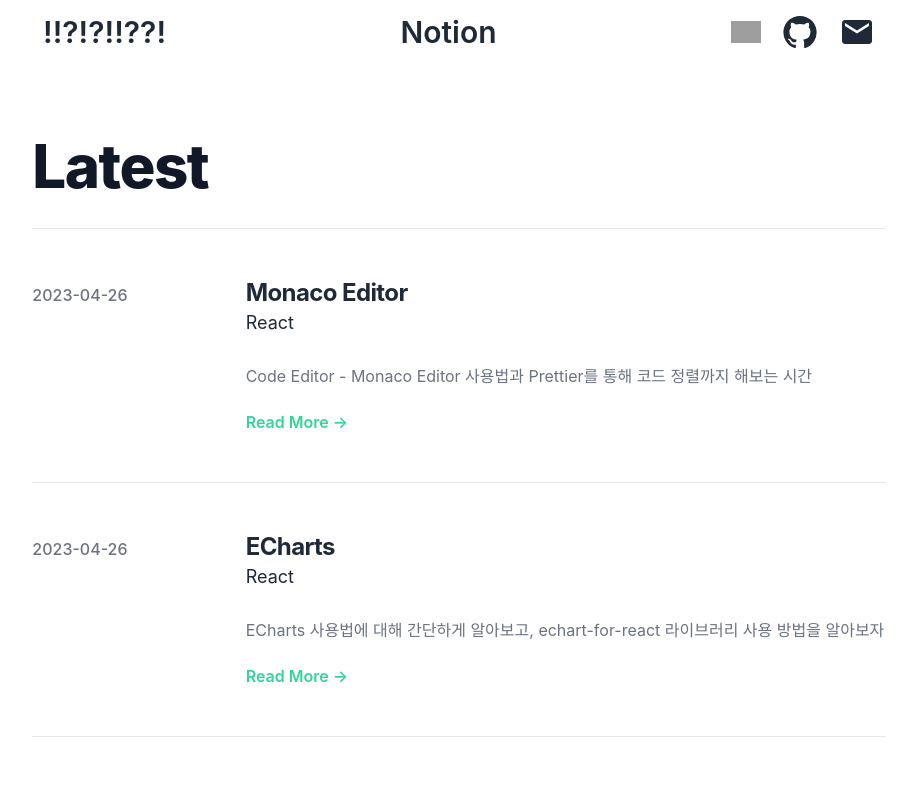
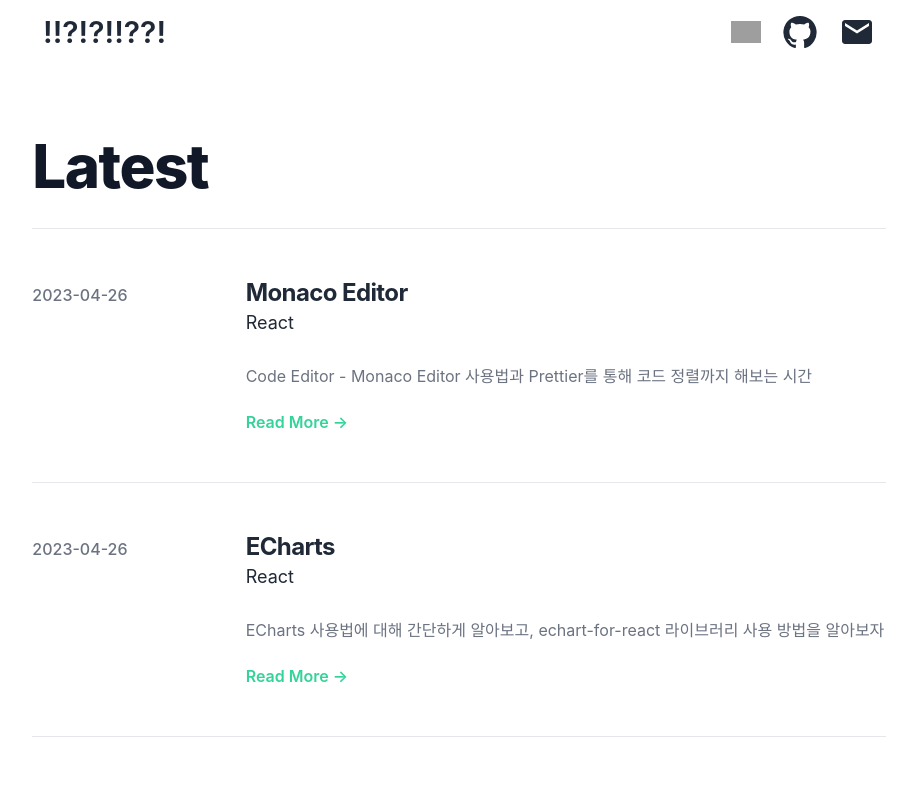
Before and after one commit to wonlee6/wonlee6-blog, a Next.js app: page / in a window 1280 px wide. Shown: the top 789 px of the page, without its empty margins (181-1098 px from the left). Built offline with nearby package versions, Linux system fonts and the light colour scheme; grey boxes are pictures that could not be loaded.

Commit message:
hidden notion in nav bar

```diff
--- a/components/nav.tsx
+++ b/components/nav.tsx
@@ -50,9 +50,9 @@
           <div className='text-3xl font-semibold'>
             <Link href={`/`}>!!?!?!!??!</Link>
           </div>
-          <div className='text-3xl font-semibold'>
+          {/* <div className='text-3xl font-semibold'>
             <Link href={`/portfolio/notion`}>Notion</Link>
-          </div>
+          </div> */}
           <div className='w-36 text-4xl flex justify-between items-center'>
             <button onClick={handleClick}>
               {theme === 'light' ? (
--- a/pages/portfolio/notion.tsx
+++ b/pages/portfolio/notion.tsx
@@ -22,8 +22,6 @@
       .then((res) => res.json())
       .then((data) => setProduct(data.items))
   }, [])
-
-  useEffect(() => console.log(product), [product])
 
   return (
     <section
```
Also changed, not shown: 1 other file (tests, documents, lock files or other folders).
